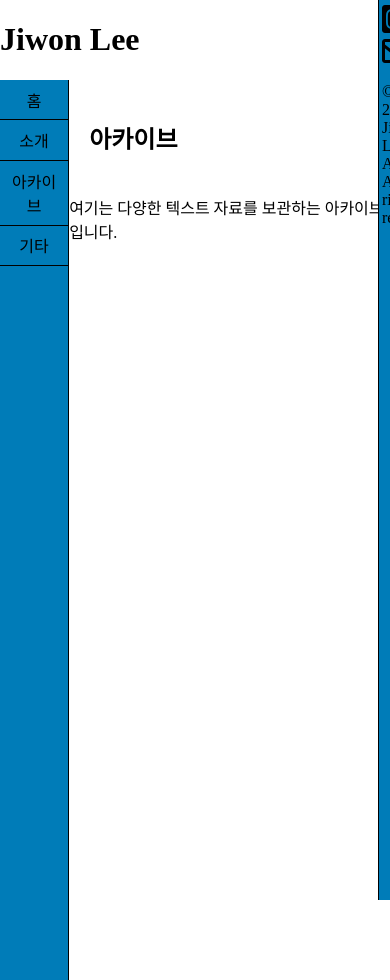
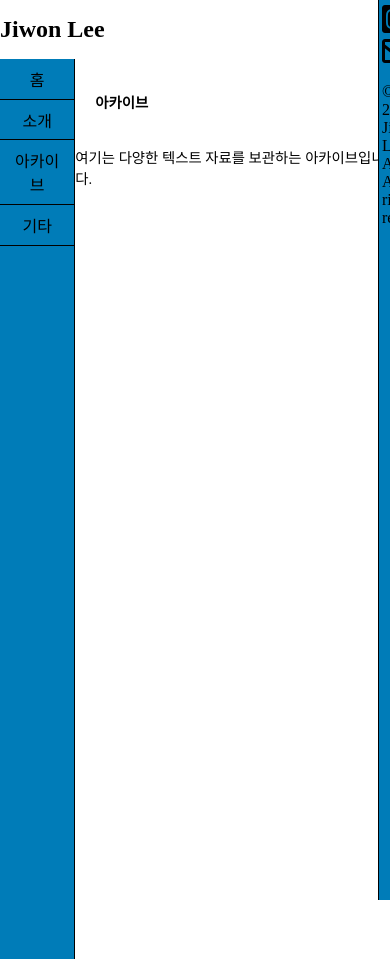
Before and after one commit to LfayeJ/archives, a Jekyll site: the page built from index.html, in a window 390 px wide. Built offline with Jekyll 4.4.1, drawn with Linux system fonts in a browser that asks for light colours; some web fonts are replaced; after the commit the page ends 959 px from its top, so only the background shows below that.

Commit message:
Update styles.css

```diff
--- a/assets/css/styles.css
+++ b/assets/css/styles.css
@@ -46,6 +46,7 @@
 
 .container {
   display: flex;
+  flex-wrap: nowrap; /* 요소들이 한 줄에 모두 들어가도록 설정 */
   min-height: 100vh;
   background-color: #fff;
   box-sizing: border-box;
@@ -71,6 +72,7 @@
   width: 3vw;
   padding: 0.7vw;
   border-left: 1px solid var(--border-color);
+  z-index: 10; /* 다른 요소 위에 표시되도록 설정 */
 }
 
 .side-menu h1, .additional-side-menu h1 {
@@ -105,7 +107,6 @@
 
 /* 그리드 항목 스타일 */
 .grid-item {
-    grid-template-columns: repeat(auto-fill, minmax(20vw, 1fr));
     border-left: none;
     border-right: none;
     border-top: none; /* 중첩되는 부분의 위쪽 윤곽선 제거 */
@@ -114,7 +115,6 @@
     background-color: #007cb8; /* 배경색 (선택사항) */
     padding: 2vw;
     box-sizing: border-box;
-    position: relative; /* 부모 요소를 relative로 설정 */
 }
 
 .grid-item:hover {
@@ -127,7 +127,6 @@
     text-decoration: none;
     display: block;
     flex: 1;
-    box-sizing: border-box; /* padding이 포함된 전체 요소 크기 설정 */
 }
 
 /* 링크 호버 스타일 */
@@ -146,7 +145,6 @@
   display: flex;
   flex-direction: column;
   background-color: #fff;
-  border-top: none;
   box-sizing: border-box;
 }
 
@@ -221,9 +219,7 @@
   flex: 1;
   display: flex;
   flex-direction: column;
-  position: relative;
   background-color: #fff;
-  border-top: none;
   box-sizing: border-box;
 }
 
@@ -262,33 +258,33 @@
   }
 
   .side-menu {
-    flex: 1 0 auto;
     width: 97vw;
-    height: 80vh;
-    order: 1; /* 순서 변경 */
+    height: auto
     border-right: none;
     border-bottom: 1px solid var(--border-color);
   }
 
   .additional-side-menu {
     font-size: 0.7rem;
+    position: absolute;
+    border-left: none;
+    border-bottom: 1px solid var(--border-color);
+    }
   }
 
   .grid-item {
-    flex: 1 0 auto; /* 자동 크기 조정 */
     width: 97vw; /* 전체 너비로 설정 */
     border-right: none;
-    order: 2; /* 순서 변경 */
   }
 
-  .main-content {
+  .main-content, .side-content {
     width: 97vw;
-  }
+    }
 }
 
 @media (max-width: 480px) {
   header h1, .side-menu h1 {
-    font-size: 1.5em;
+    font-size: 1.5rem;
   }
 
   .content h2 {
```
